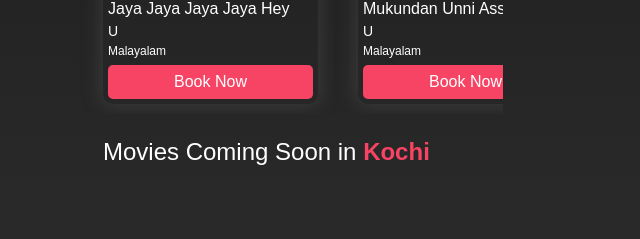
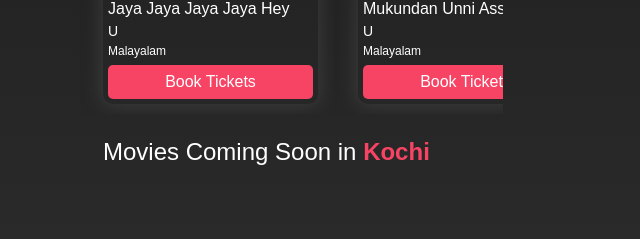
Before and after one commit to code-mathew/kochi-movie-shows, a website built with Vite: page index.html in a window 1280 px wide. Shown: the part 362-601 px from the top of the page, 352-992 px from the left. Built offline with nearby package versions, Linux system fonts and the light colour scheme; a web font is replaced by a local one.

Commit message:
Mon, Nov 21, 2022 11:42:52 AM

```diff
--- a/main.js
+++ b/main.js
@@ -47,7 +47,7 @@ function runningMovies(response){
     h1.innerHTML = "<h1>"+response[i].title+"</h1>";
     h2.innerHTML = "<h2>"+response[i].cert+"</h2>";
     p.innerHTML = "<p>"+response[i].lang+"</p>";
-    button.innerText = '<button type ="submit" class ="btn"><a href="' +response[i].url+'">Book Now</button>';
+    button.innerText = '<a href="' +response[i].url+'"><button type ="submit" class ="btn">Book Tickets</button></a>';
 
     div.innerHTML = img.innerText + h1.innerHTML + h2.innerHTML + p.innerHTML + button.innerText;
 
--- a/style.css
+++ b/style.css
@@ -98,6 +98,7 @@ body{
   font-family: var(--ff-family);
   overflow-x: hidden;
   margin-inline: auto;
+  background-attachment: fixed;
 }
 
 main{
@@ -191,18 +192,22 @@ box-shadow: 0px 0px 18px 2px rgba(82,82,82,.5);
   font-weight: var(--fw-medium);
 }
 
-.card button {
+.card a button {
   border:none;
+  cursor: pointer;
   border-radius: 5px;
   background-color: var(--fc-secondary);
   margin-top: 5px;
   width: 100%;
   padding: 5px 0px;
+  color: var(--fc-primary);
+  font-size: var(--fs-card-h1);
+
+
 
 }
-.btn a{
+.card a{
   text-decoration: none;
-  color: var(--fc-primary);
-  font-size: var(--fs-card-h1);
-  text-align: center;
+  /* text-align: center; */
+
 }
```
